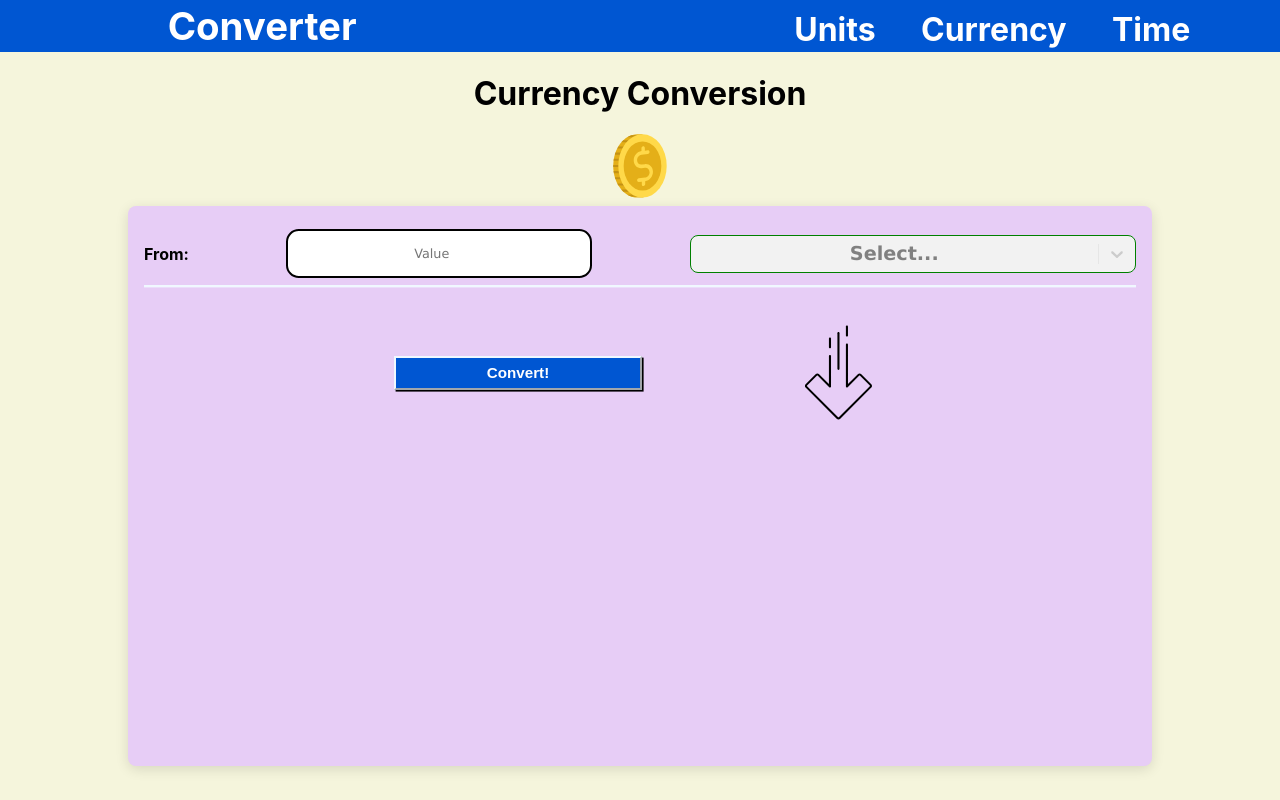
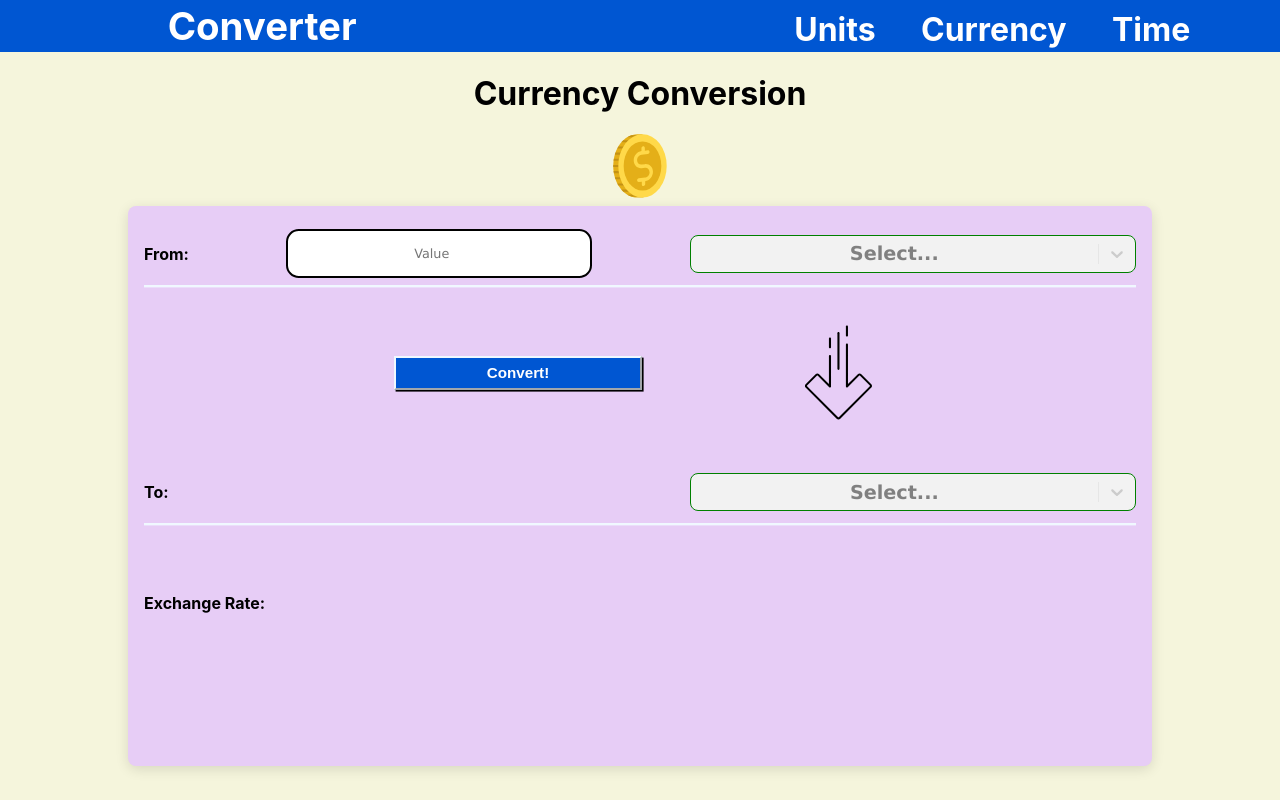
Before and after one commit to haytham918/converter-react, a React (Create React App) app: page /currency in a window 1280 px wide. Built offline with nearby package versions, Linux system fonts and the light colour scheme.

Commit message:
Add to and exchange rate

```diff
--- a/src/pages/Currency.js
+++ b/src/pages/Currency.js
@@ -5,7 +5,10 @@ import { useState } from 'react'
 import Select from 'react-select'
 const Currency = () => {
   const [value_before, setEnterValue] = useState(null);
+  const [value_after, setAfterValue] = useState(null);
   const [before, setBefore] = useState(null);
+  const [after, setAfter] = useState(null);
+  const [exchangeRate, setRate] = useState(null);
   const inputHandler = (e) => {
     setEnterValue(e.target.value);
   };
@@ -50,6 +53,42 @@ const Currency = () => {
           </button>
           <img src={arrow} alt="Arrow" className="arrow" />
         </div>
+
+        <div className="to-container">
+          <h4>To: </h4>
+          {value_after === null ? null : (
+            <div className="result-container">
+              <p className="result-text">{value_after}</p>
+            </div>
+          )}
+          <div className="kind-dropdown">
+            <Select
+              options={[]}
+              isDisabled={true}
+              value={after}
+              styles={{
+                control: (baseStyles) => ({
+                  ...baseStyles,
+                  borderColor: "green",
+                  borderRadius: "0.5rem",
+                  fontSize: "120%",
+                  textAlign: "center",
+                  fontWeight: "bold",
+                  fontFamily: "Verdana",
+                }),
+              }}
+            />
+          </div>
+        </div>
+
+        <div className="ratio-container">
+          <h4>Exchange Rate: </h4>
+          {after === null || value_after === null ? null : (
+            <div className="formula-container">
+              <p className="formula-text">{exchangeRate}</p>
+            </div>
+          )}
+        </div>
       </div>
       </>
 
```
